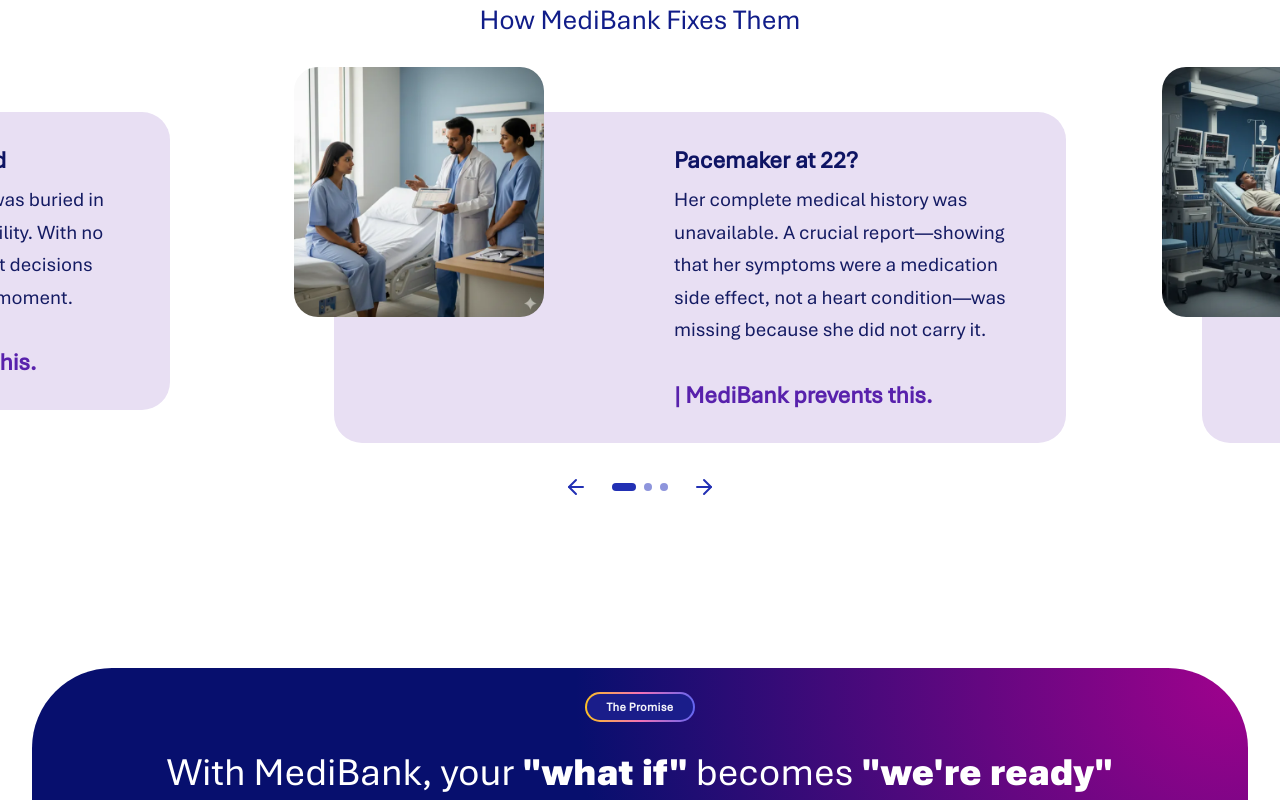
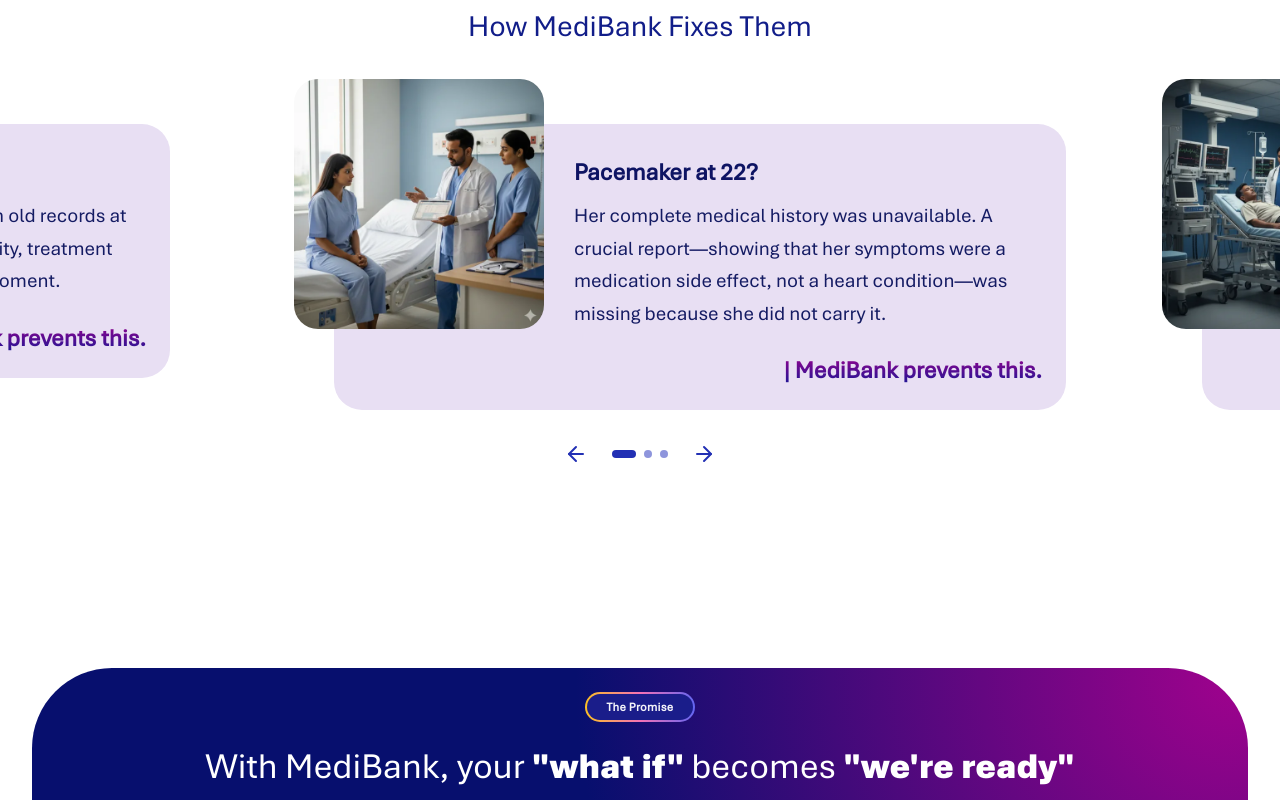
Before and after one commit to AmanDwivedi9335/clinic-portpolio, a Next.js app: page / in a window 1280 px wide. Shown: the part 1780-2580 px from the top of the page. Built offline with nearby package versions, Linux system fonts and the light colour scheme.

Commit message:
desktop font and typo locked

```diff
--- a/src/components/Home/DataControlSection.js
+++ b/src/components/Home/DataControlSection.js
@@ -237,7 +237,7 @@ export default function DataControlSection() {
 				>
 					Privacy & Security
 				</GradientBadge>
-				<h2 className="data-intro mt-4 text-[28px] md:text-[40px] font-medium">
+				<h2 className="data-intro mt-4 text-2xl md:text-4xl font-medium">
 					<span className="inline-flex flex-wrap justify-center gap-x-3 md:gap-x-4">
 						{["Your", "Data.", "Your", "Control.", "Absolutely."].map((word, index) => (
 						<span
--- a/src/components/Home/HealthIdentitySection.js
+++ b/src/components/Home/HealthIdentitySection.js
@@ -90,13 +90,13 @@ const cards = Array.isArray(cardsRaw) ? cardsRaw : [cardsRaw];
             The Promise
           </GradientBadge>
 
-          <h2 className="mt-4 text-xl font-medium leading-snug text-white md:mt-6 md:text-[clamp(2rem,3.1vw,2.45rem)]">
+          <h2 className="mt-4 text-xl font-medium leading-snug text-white md:mt-6 md:text-4xl">
             With MediBank, your <span className="font-aptos-black">&quot;what if&quot;</span>{" "}
             becomes
             <span className="font-aptos-black"> &quot;we&apos;re ready&quot;</span>
           </h2>
 
-          <p className="identity-subheading mt-3 leading-relaxed text-white/85 md:mt-6 md:text-[clamp(1rem, 1.7vw, 1.9rem)]">
+          <p className="identity-subheading mt-3 leading-relaxed text-white/85 md:mt-6 md:text-3xl">
             No Missing Reports &nbsp; | &nbsp; No blind emergencies &nbsp; | &nbsp;
             No guesswork &nbsp; | &nbsp; No repeated tests
           </p>
--- a/src/components/Home/Realconsequences.js
+++ b/src/components/Home/Realconsequences.js
@@ -73,7 +73,7 @@ const Realconsequences = () => {
             These stories happen <span className="font-aptos-black">every day</span> in hospitals across India
           </h2>
 
-          <p className="mt-2 text-base md:mt-3 md:text-[28px] text-[#111D89]">How MediBank Fixes Them</p>
+          <p className="mt-2 text-base md:mt-3 md:text-3xl text-[#111D89]">How MediBank Fixes Them</p>
         </div>
 
         <div className="mt-12 md:mt-20">
@@ -84,9 +84,29 @@ const Realconsequences = () => {
           >
             <CarouselContent className="px-4 md:px-7 overflow-visible">
               {stories.map((story) => (
-                <CarouselItem key={story.title} className="basis-[88%] md:basis-[78%] lg:basis-[70%] overflow-visible">
-                  <article className="relative overflow-visible ml-0 rounded-[28px] bg-[#E8DFF3] px-4 pb-6 pt-20 text-center md:ml-[120px] md:px-10 md:pb-8 md:pt-8 md:text-left lg:pl-[340px]">
-                    <div className="absolute left-1/2 top-[-34px] z-30 -translate-x-1/2 h-[108px] w-[108px] rounded-[18px] overflow-hidden md:left-[-40px] md:top-[-45px] md:translate-x-0 md:h-[250px] md:w-[250px] md:rounded-[24px]">
+                <CarouselItem
+                  key={story.title}
+                  className="basis-[88%] md:basis-[78%] lg:basis-[70%] overflow-visible"
+                >
+                  <article
+                    className="
+                      relative overflow-visible
+                      rounded-[28px] bg-[#E8DFF3]
+                      px-4 pb-16 pt-20
+                      md:ml-[120px] md:px-10 md:pt-8 md:pb-20
+                      lg:pl-[240px]
+                    "
+                  >
+                    {/* Image */}
+                    <div
+                      className="
+                        absolute left-1/2 top-[-34px] z-30
+                        -translate-x-1/2
+                        h-[108px] w-[108px] rounded-[18px] overflow-hidden
+                        md:left-[-40px] md:top-[-45px] md:translate-x-0
+                        md:h-[250px] md:w-[250px] md:rounded-[24px]
+                      "
+                    >
                       <Image
                         src={story.image}
                         alt={story.title}
@@ -96,11 +116,29 @@ const Realconsequences = () => {
                       />
                     </div>
 
-                    <h3 className="text-xl md:text-2xl font-semibold text-[#0E1463]">{story.title}</h3>
-                    <p className="mt-2 text-sm leading-6 text-[#141B63] md:max-w-2xl md:text-xl md:leading-relaxed">
-                      {story.description}
+                    {/* Content */}
+                    <div className="flex flex-col gap-3">
+                      <h3 className="text-xl font-semibold text-[#0E1463] md:text-2xl">
+                        {story.title}
+                      </h3>
+
+                      <p className="text-sm leading-6 text-[#141B63] md:max-w-2xl md:text-xl md:leading-relaxed">
+                        {story.description}
+                      </p>
+                    </div>
+
+                    {/* Highlight bottom-right */}
+                    <p
+                      className="
+                        absolute bottom-6 right-6
+                        text-base font-semibold
+                        md:text-2xl
+                        bg-[linear-gradient(180deg,#9F028D_0%,#0E1896_105%)]
+                        bg-clip-text text-transparent
+                      "
+                    >
+                      | {story.highlight}
                     </p>
-                    <p className="mt-4 text-base font-semibold text-[#5821AC] md:mt-8 md:text-2xl">| {story.highlight}</p>
                   </article>
                 </CarouselItem>
               ))}
--- a/src/components/Home/ReportCarouselSection.js
+++ b/src/components/Home/ReportCarouselSection.js
@@ -125,7 +125,7 @@ export default function ReportCarouselSection() {
 
         <h2 className="mt-4 text-2xl font-medium leading-snug text-[#7B1FA2] md:text-4xl">
           <span className="font-aptos-black">&apos;What if&apos;</span> the one report that could save your life...
-          <span className="block text-[28px] font-normal text-[#111D89]">
+          <span className="block text-xl md:text-3xl font-normal text-[#111D89]">
             wasn&apos;t there when you needed it?
           </span>
         </h2>
@@ -153,7 +153,6 @@ export default function ReportCarouselSection() {
                 <article
                   className={[
                     "group relative flex flex-col rounded-[32px] border-2 border-[#BFC0E4] bg-[#D9C6E3] p-2",
-                    "shadow-[0_10px_26px_rgba(63,55,109,0.12)] transition duration-300",
                     // Responsive height without sm:
                     "h-[clamp(340px,62vh,400px)]",
                     activeIndex === index
```
